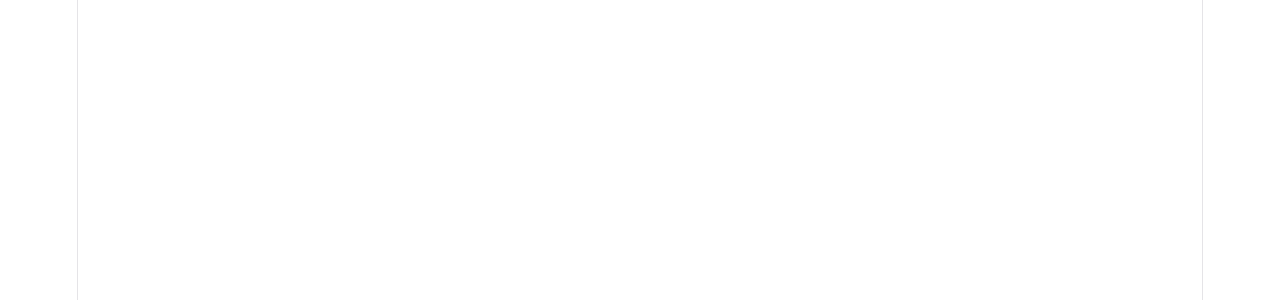
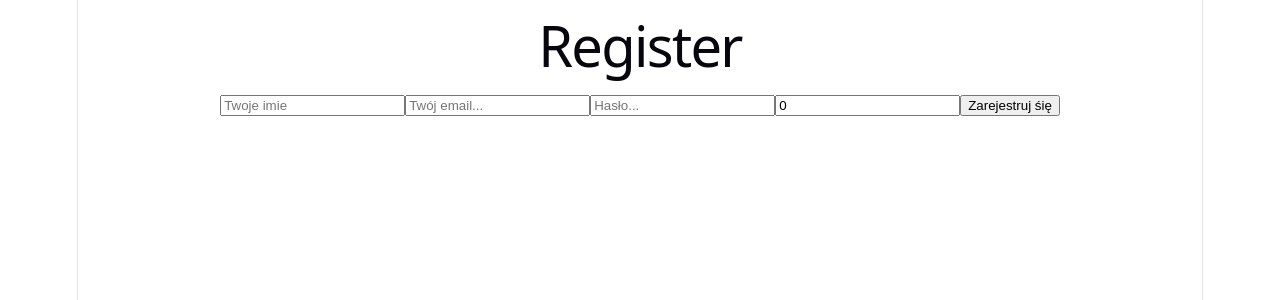
Before and after one commit to Tojt1/Trainingapp, a React app in the folder frontend/: page /register in a window 1280 px wide. Before the commit this address had no page. Shown: the top 300 px of the page. Built offline with nearby package versions, Linux system fonts and the light colour scheme; the HTML template or start-up script is replaced by a standard one.

Commit message:
register page

```diff
--- a/frontend/src/App.jsx
+++ b/frontend/src/App.jsx
@@ -1,6 +1,7 @@
 import Welcome from "./assets/pages/Welcome.jsx";
 import { Routes, Route} from "react-router";
 import Login from "./assets/pages/Login.jsx";
+import Register from "./assets/pages/Register.jsx";
 
 function App() {
 
@@ -8,6 +9,7 @@ function App() {
     <Routes>
         <Route path="/" element={<Welcome/>}></Route>
         <Route path="/login" element={<Login/>}></Route>
+        <Route path="/register" element={<Register />}></Route>
     </Routes>
   )
 }
--- /dev/null
+++ b/frontend/src/assets/pages/Register.jsx
@@ -0,0 +1,43 @@
+import { useState } from "react"
+
+function Register () {
+    const [name, setName] = useState("")
+    const [age, setAge] = useState(0)
+    const [email, setEmail] = useState("")
+    const[password, setPassword] = useState("")
+
+    return(
+        <div className="register-container">
+            <h1>Register</h1>
+            <form className="register-form">
+                <input className="input-str"
+                       type="text"
+                       placeholder="Twoje imie"
+                       value={name}
+                       onChange={(e) => setName(e.target.value)}
+                />
+                <input className="input-str"
+                       type="email"
+                       placeholder="Twój email..."
+                       value={email}
+                       onChange={(e) => setEmail(e.target.value)}
+                />
+                <input className="input-str"
+                       type="password"
+                       placeholder="Hasło..."
+                       value={password}
+                       onChange={(e) => setPassword(e.target.value)}
+                />
+                <input className="input-age"
+                       type="number"
+                       placeholder="0"
+                       value={age}
+                       onChange={(e) => setAge(e.target.value)}
+                />
+                <button>Zarejestruj śię</button>
+            </form>
+        </div>
+    )
+}
+
+export default Register
```
